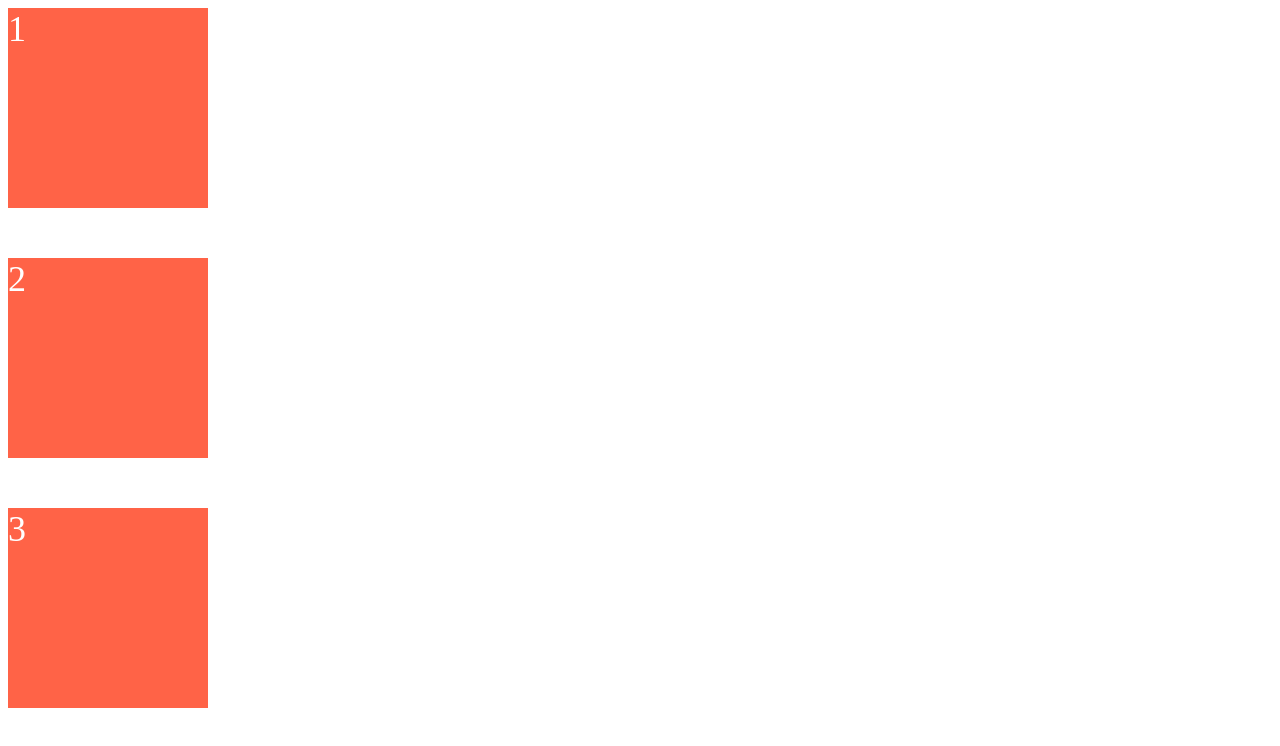
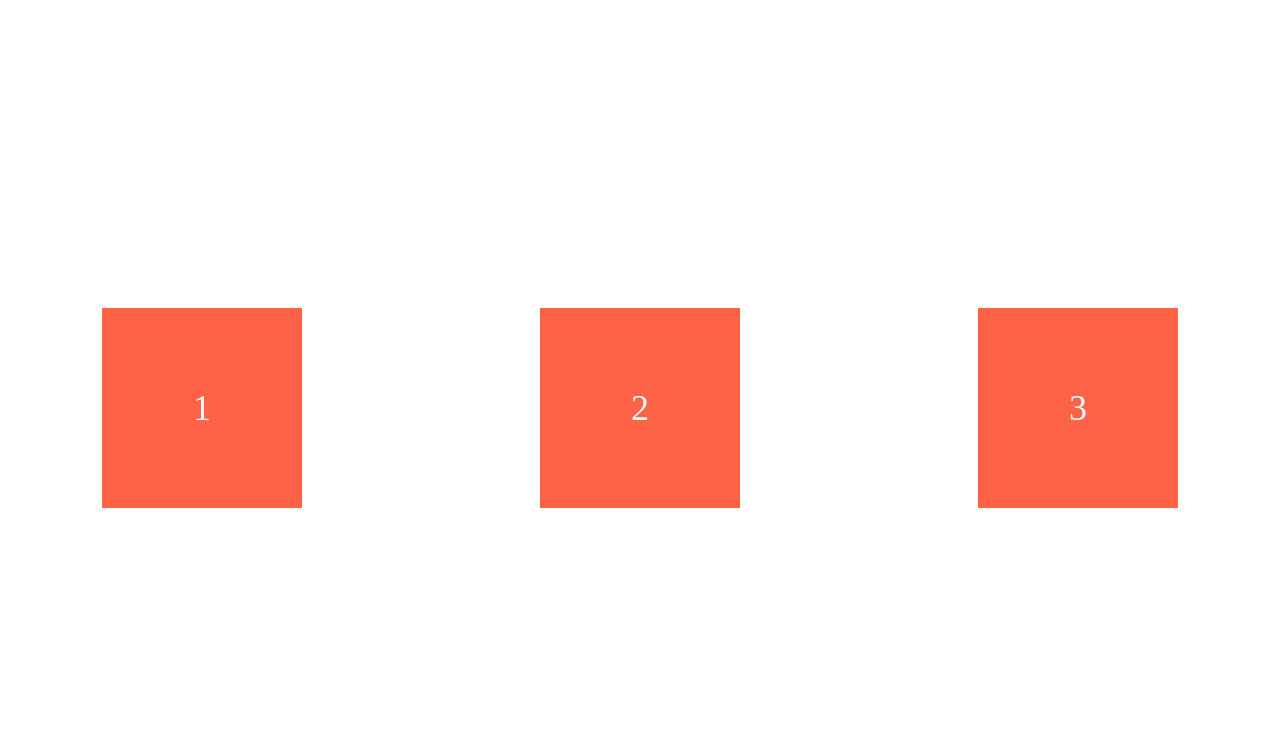
Before and after one commit to moztiq/nc-css-layout, a website built with Vite: page index.html in a window 1280 px wide. Built offline with nearby package versions, Linux system fonts and the light colour scheme.

Commit message:
main & cross axis

```diff
--- a/style.css
+++ b/style.css
@@ -1,7 +1,9 @@
 .father {
   display: flex;
-  flex-direction: column;
   gap: 50px;
+  justify-content: space-around;
+  align-items: center;
+  height: 100vh;
 }
 
 .box {
@@ -10,4 +12,7 @@
   background-color: tomato;
   color: white;
   font-size: 36px;
+  display: flex;
+  justify-content: center;
+  align-items: center;
 }
```
